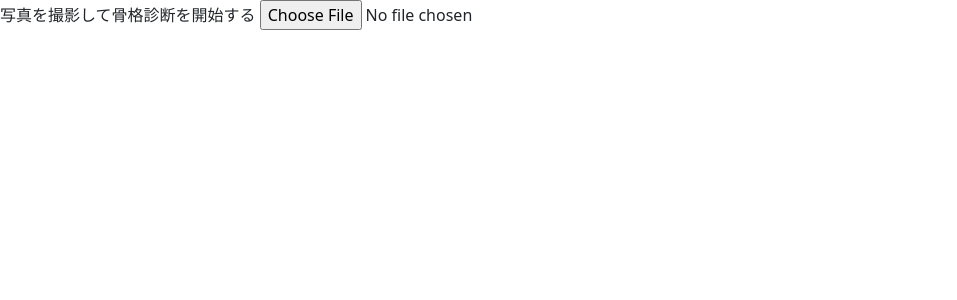
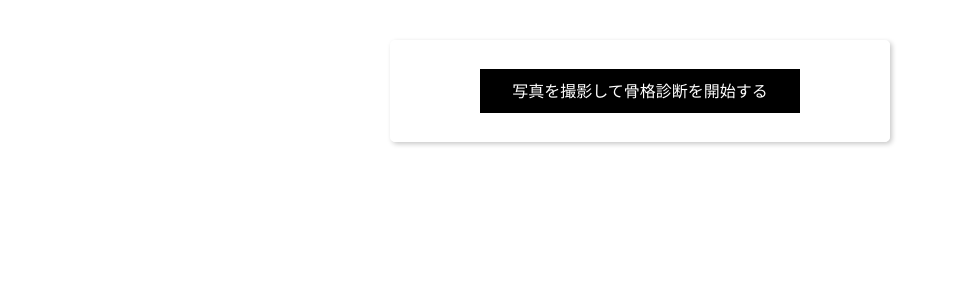
Before and after one commit to yagi-73/ItemFinder, a Flask app: page /itemFinder in a window 1280 px wide. Shown: the top 300 px of the page, without its empty margins (0-957 px from the left). Run offline with Flask 3, Linux system fonts and the light colour scheme.

Commit message:
cssが反映されない

```diff
--- a/templates/itemFinder.css
+++ b/static/css/itemFinder.css
@@ -1,4 +1,4 @@
-#capture {
+.capture {
     width: 96%;
     padding: 28px;
     max-width: 500px;
@@ -8,7 +8,7 @@
     box-shadow: 2px 2px 5px 0px rgba(200, 200, 200, 1);
 }
 
-label {
+.capture label {
     display: block;
     width: 320px;
     margin: 0 auto;
@@ -22,6 +22,6 @@ label {
     cursor: pointer;
 }
 
-input {
+.capture input {
     display: none;
 }
--- a/templates/itemFinder.html
+++ b/templates/itemFinder.html
@@ -1,10 +1,14 @@
 {% extends 'base.html' %}
-
+{% block head %}
+    <link rel="stylesheet" href="./itemFinder.css">
+{% endblock %}
 {% block body %}
 
-<div id="capture">
+<div class="capture">
     <label for="upload">写真を撮影して骨格診断を開始する</label>
     <input id="upload" type="file" name="image" accept="image/*" capture="camera">
 </div>
 
+
+
 {% endblock %}
```
Also changed, not shown: static/css/index.css (renamed from static/index.css).
